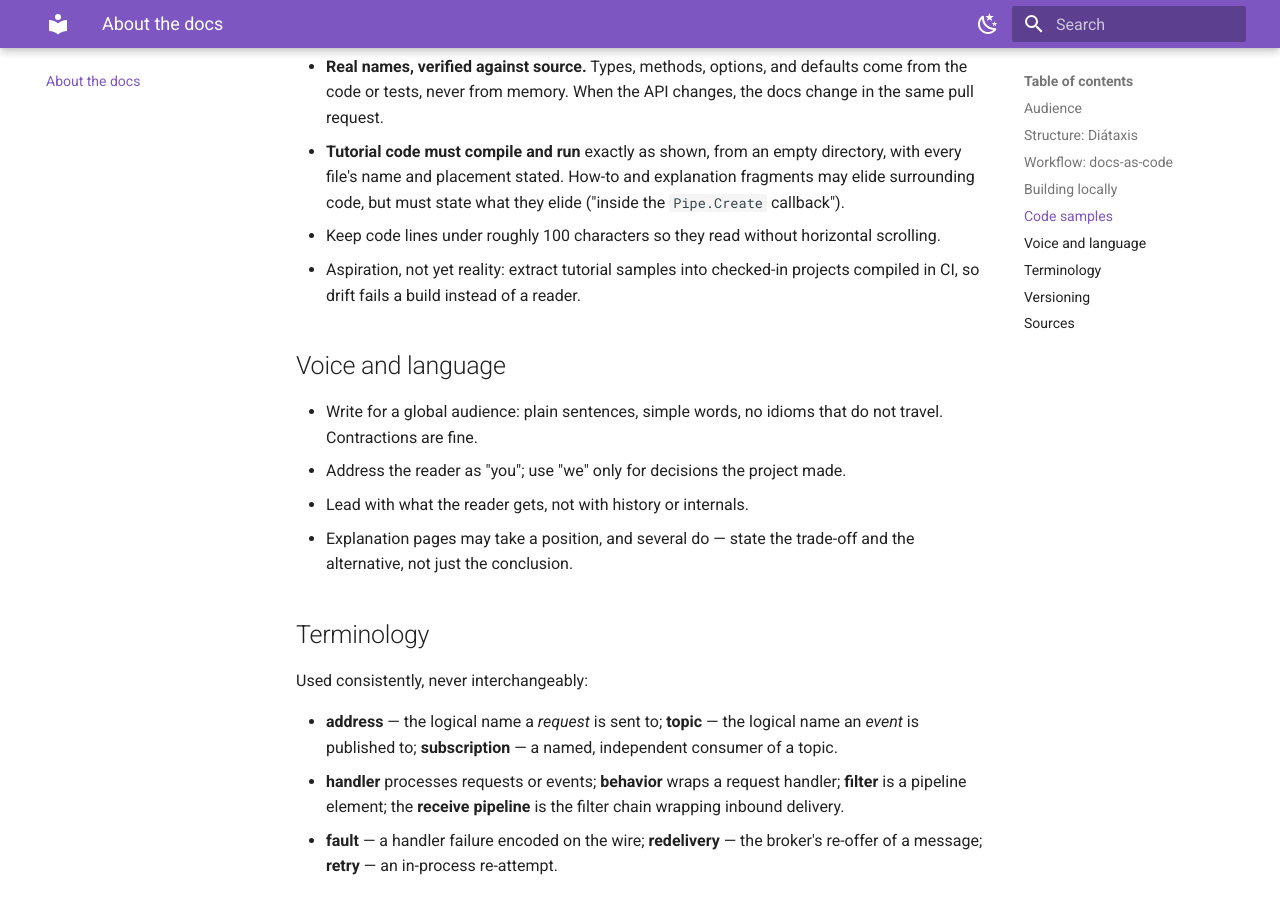
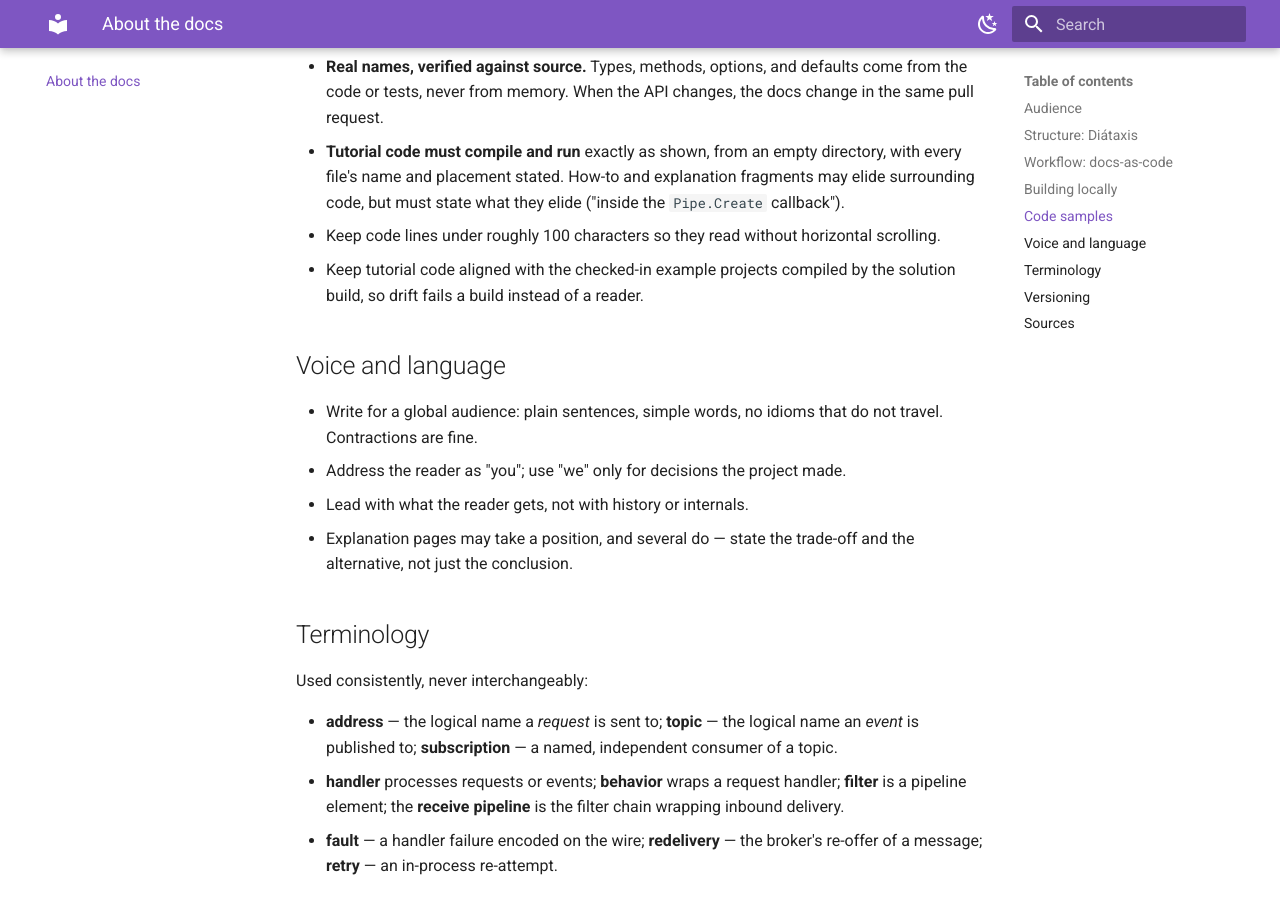
Before and after one commit to kidoz/hostloom, an MkDocs documentation site: the page built from docs/meta/about-these-docs.md, in a window 1280 px wide and 900 px high, scrolled down 1653 px. Built offline with MkDocs 1.6.1 and Material for MkDocs 9.7.7, drawn with Linux system fonts in a browser that asks for light colours.

Commit message:
Point the docs at the checked-in messaging example

```diff
--- a/docs/meta/about-these-docs.md
+++ b/docs/meta/about-these-docs.md
@@ -69,8 +69,8 @@ uv run mkdocs build   # strict build into site/
   they elide ("inside the `Pipe.Create` callback").
 - Keep code lines under roughly 100 characters so they read without
   horizontal scrolling.
-- Aspiration, not yet reality: extract tutorial samples into checked-in
-  projects compiled in CI, so drift fails a build instead of a reader.
+- Keep tutorial code aligned with the checked-in example projects compiled
+  by the solution build, so drift fails a build instead of a reader.
 
 ## Voice and language
 
```
Also changed, not shown: docs/reference/messaging.md (+4 -0 lines), docs/tutorials/publish-subscribe.md (+3 -0 lines).
